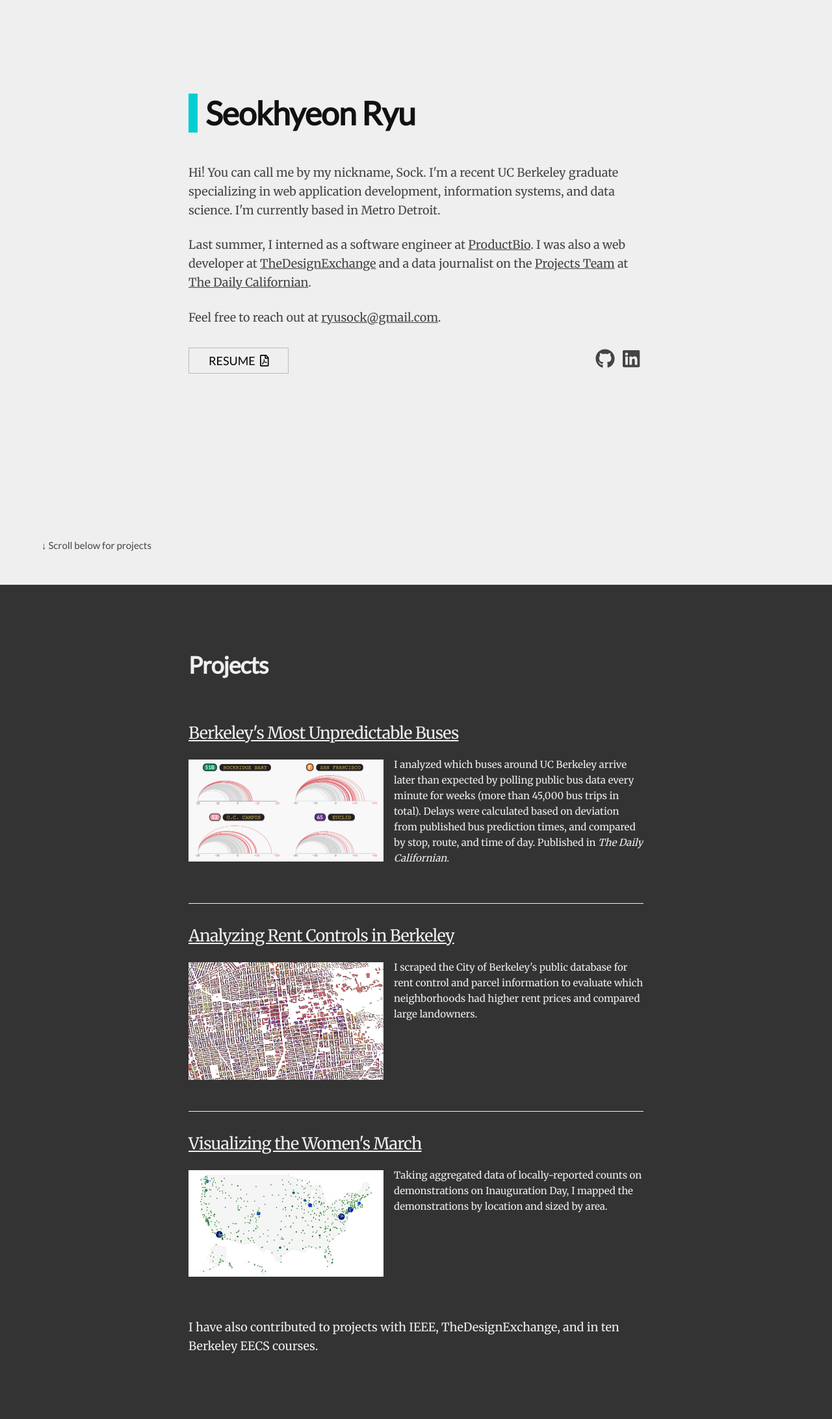
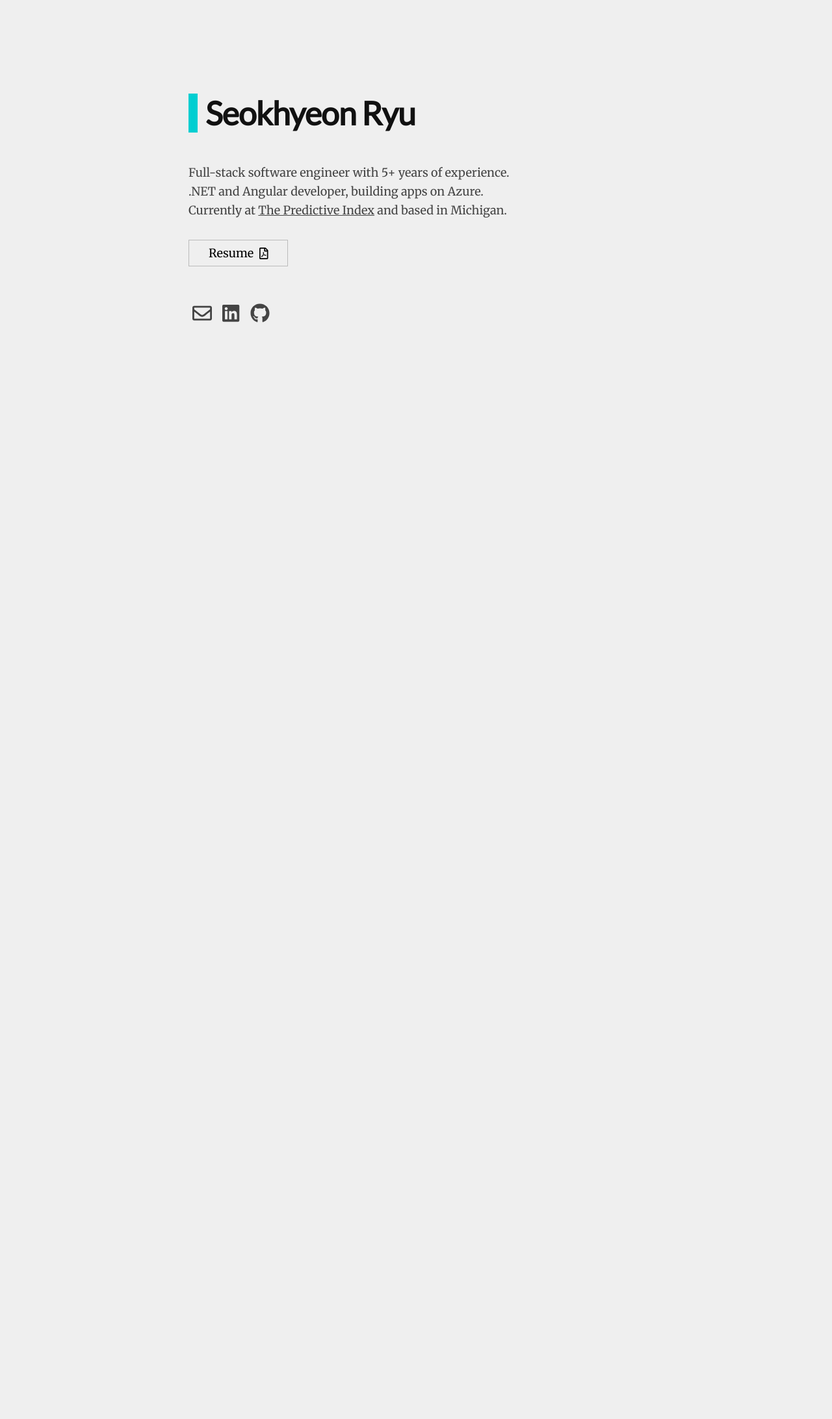
Before and after one commit to ryusock/ryusock.github.io, a Jekyll site: the page built from index.html, in a window 1280 px wide. Shown: the whole page at 65% size. Built offline with Jekyll 4.4.1, drawn with Linux system fonts in a browser that asks for light colours; nearby versions of some CDN libraries; after the commit the page ends 900 px from its top, so only the background shows below that.

Commit message:
Update March 2023

```diff
--- a/Gemfile
+++ b/Gemfile
@@ -7,3 +7,4 @@ git_source(:github) {|repo_name| "https://github.com/#{repo_name}" }
 # gem "rails"
 
 gem "jekyll", "~> 3.8"
+gem "webrick", "~> 1.3"
--- a/css/main.scss
+++ b/css/main.scss
@@ -26,17 +26,17 @@ body {
   max-width: $content-width;
 }
 
-a, a img {
-  -webkit-transition:  500ms ease-out;
-  -moz-transition:  500ms ease-out;
-  -o-transition:  500ms ease-out;
-  transition:  500ms ease-out;
+a,
+a img {
+  -webkit-transition: 500ms ease-out;
+  -moz-transition: 500ms ease-out;
+  -o-transition: 500ms ease-out;
+  transition: 500ms ease-out;
 }
 
 button {
   font-size: $base-font-size;
-  font-family: $sans-serif;
-  text-transform: uppercase;
+  font-family: $serif;
   margin: 6px 0px;
   -webkit-transition: background-color 500ms ease-out;
   -moz-transition: background-color 500ms ease-out;
@@ -47,10 +47,13 @@ button:hover {
   background-color: $grey-color-light;
 }
 
-#top {
+.top {
   position: relative;
 
-  a:link, a:visited, a:link:active, a:visited:active {
+  a:link,
+  a:visited,
+  a:link:active,
+  a:visited:active {
     color: $text-color;
     text-decoration: underline;
     cursor: pointer;
@@ -61,7 +64,7 @@ button:hover {
     text-decoration: none;
   }
 
-  #brand {
+  .brand {
     padding: 32px 0px 10px 0px;
     h1 {
       border-left: 14px solid $brand-color; // vertical bar
@@ -75,15 +78,18 @@ button:hover {
 
   .icon {
     font-size: 3rem;
-    float: right;
     margin: 0 6px;
   }
 
-  #contact {
+  .contact {
     margin-bottom: 72px;
+
+    .resume {
+      margin-bottom: 48px;
+    }
   }
 
-  #scroll {
+  .scroll {
     display: block;
     position: absolute;
     bottom: 12px;
@@ -94,33 +100,35 @@ button:hover {
 }
 
 @media (min-width: 550px) {
-  #top {
+  .top {
     height: 100vh;
 
-    #brand {
+    .brand {
       padding: 144px 8px 0px 0px;
     }
 
-    #bio {
-      padding-top: 48px;
+    .bio {
+      margin: 48px 0 24px 0;
     }
 
-    #scroll {
+    .scroll {
       display: block;
       position: absolute;
       bottom: 24px;
       left: 64px;
     }
-
   }
 }
 
-#bottom {
+.bottom {
   background-color: #333;
   color: $background-color;
   margin: 0 auto;
 
-  a:link, a:visited, a:link:active, a:visited:active {
+  a:link,
+  a:visited,
+  a:link:active,
+  a:visited:active {
     color: $background-color;
     text-decoration: underline;
     cursor: pointer;
@@ -135,7 +143,7 @@ button:hover {
     }
   }
 
-  #projects {
+  .projects {
     padding: 56px 8px 0px 0px;
     font-family: $sans-serif;
     font-weight: 600;
--- a/index.html
+++ b/index.html
@@ -1,68 +1,45 @@
 ---
 layout: default
 ---
-<div id="top">
-  <div id="about" class="container">
-    <div id="brand" class="underline">
+
+<div class="top">
+  <div class="about container">
+    <div class="brand underline">
       <h1>Seokhyeon Ryu</h1>
     </div>
 
-    <div id="bio">
-      <p>Hi! You can call me by my nickname, Sock. I'm a recent UC Berkeley graduate specializing in web application development, information systems, and data science. I'm currently based in Metro Detroit.</p>
-      <p>Last summer, I interned as a software engineer at <a href="http://productbio.com/">ProductBio</a>. I was also a web developer at <a href="http://thedesignexchange.org">TheDesignExchange</a> and a data journalist on the <a href="https://dailycal-projects.tumblr.com/">Projects Team</a> at <a href="http://dailycal.org">The Daily Californian</a>.</p>
-      <p class="email">Feel free to reach out at <a href="mailto:ryusock@gmail.com" target="_top">ryusock@gmail.com</a>.</p>
+    <div class="bio">
+      <p>
+        Full-stack software engineer with 5+ years of experience.<br />
+        .NET and Angular developer, building apps on Azure.<br />
+        Currently at
+        <a href="https://predictiveindex.com">The Predictive Index</a> and based
+        in Michigan.
+      </p>
     </div>
 
-    <div id="contact">
+    <div class="contact">
+      <button
+        class="resume"
+        onclick="location.href='/assets/resume_sryu.pdf';"
+        target="_blank"
+      >
+        Resume&nbsp;&nbsp;<i class="far fa-file-pdf"></i>
+      </button>
       <div>
-        <button id="resume" onclick="location.href='/assets/resume_sryu.pdf';">Resume&nbsp;&nbsp;<i class="far fa-file-pdf"></i></button>
-        <a class="icon" href="https://linkedin.com/in/seokhyeonryu" title="LinkedIn"><i class="fab fa-linkedin"></i></a>
-        <a class="icon" href="https://github.com/ryusock" title="GitHub"><i class="fab fa-github"></i></a>
+        <a class="icon" href="mailto:seok@hey.com" title="Email" target="_top"
+          ><i class="far fa-envelope"></i
+        ></a>
+        <a
+          class="icon"
+          href="https://linkedin.com/in/seokhyeonryu"
+          title="LinkedIn"
+          ><i class="fab fa-linkedin"></i
+        ></a>
+        <a class="icon" href="https://github.com/ryusock" title="GitHub"
+          ><i class="fab fa-github"></i
+        ></a>
       </div>
     </div>
   </div>
-
-  <div id="scroll">
-    <p><span>&darr;</span> Scroll below for projects</p>
-  </div>
 </div>
-
-<div id="bottom">
-  <div class="container">
-    <h3 id="projects">Projects</h3>
-
-    <div class="section">
-      <h4 class="title">
-        <a href="http://projects.dailycal.org/2017/bus-delays">Berkeley's Most Unpredictable Buses</a>
-      </h4>
-      <div class="summary">
-        <a href="http://projects.dailycal.org/2017/bus-delays"><img class="thumb" src="/assets/busdelays.jpg"></a>
-        <p class="desc">I analyzed which buses around UC Berkeley arrive later than expected by polling public bus data every minute for weeks (more than 45,000 bus trips in total). Delays were calculated based on deviation from published bus prediction times, and compared by stop, route, and time of day. Published in <em>The Daily Californian</em>.</p>
-      </div>
-    </div>
-
-    <div class="section bordered">
-      <h4 class="title">
-        <a href="https://github.com/dailycal-projects/who-owns-berkeley">Analyzing Rent Controls in Berkeley</a>
-      </h4>
-      <div class="summary">
-        <a href="https://github.com/dailycal-projects/who-owns-berkeley"><img class="thumb" src="/assets/berkeleyrent.png"></a>
-        <p class="desc">I scraped the City of Berkeley's public database for rent control and parcel information to evaluate which neighborhoods had higher rent prices and compared large landowners.</p>
-      </div>
-    </div>
-
-    <div class="section bordered">
-      <h4 class="title">
-        <a href="/womens-march">Visualizing the Women's March</a>
-      </h4>
-      <div class="summary">
-        <a href="/womens-march"><img class="thumb" src="/assets/womens-march.jpg"></a>
-        <p class="desc">Taking aggregated data of locally-reported counts on demonstrations on Inauguration Day, I mapped the demonstrations by location and sized by area.</p>
-      </div>
-    </div>
-
-    <div class="footer">
-      <p>I have also contributed to projects with IEEE, TheDesignExchange, and in ten Berkeley EECS courses.</p>
-    </div>
-  </div>
-</div>
```
Also changed, not shown: Gemfile.lock, 1 other file.
